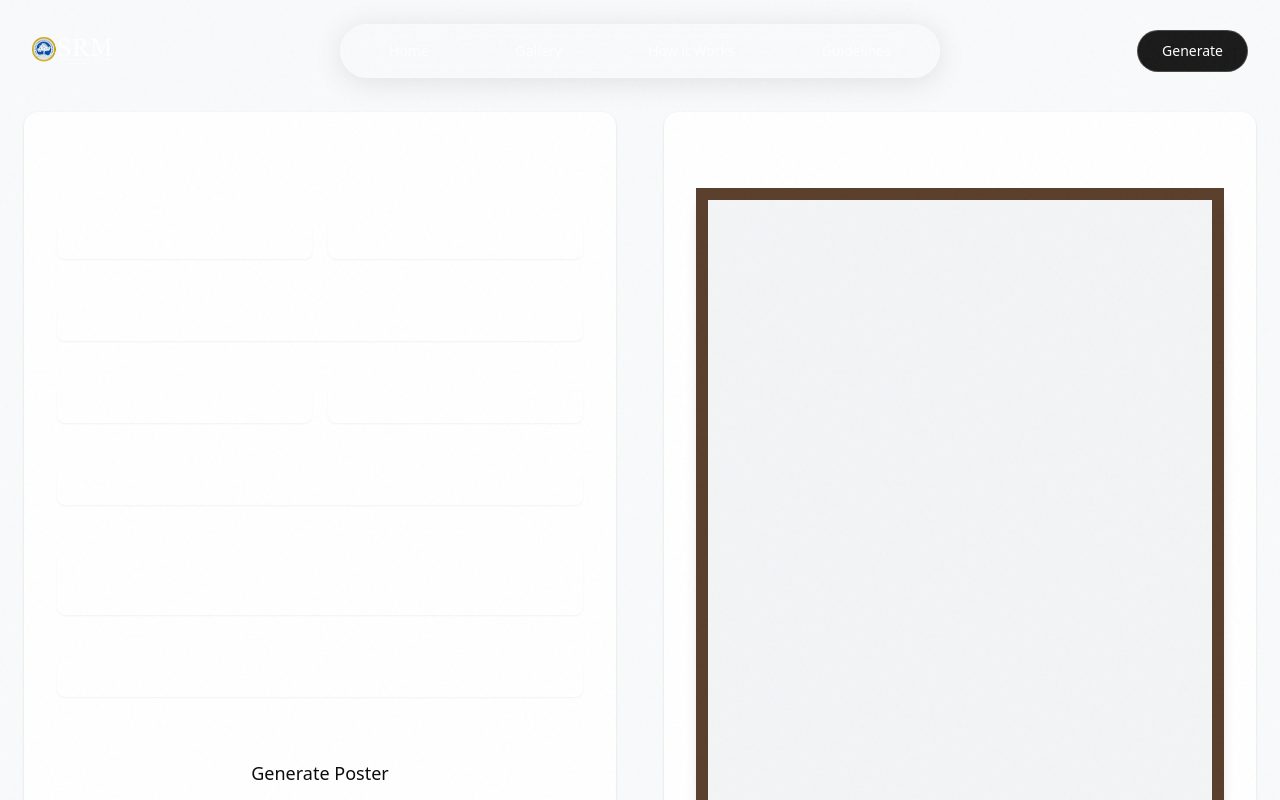
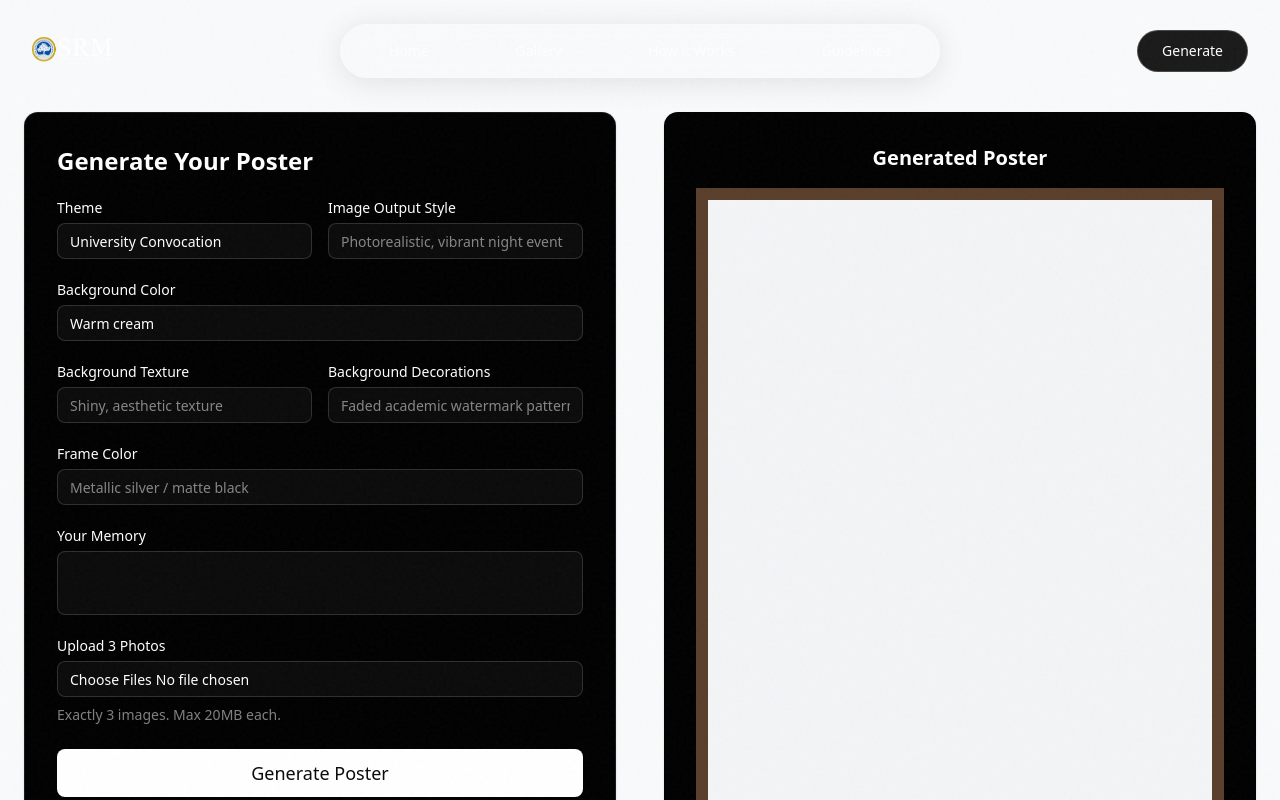
Before and after one commit to team-envision/envision-milan-portal, a Next.js app in the folder apps/web/: page /generate in a window 1280 px wide. Shown: the top 800 px of the page. Built offline with nearby package versions, Linux system fonts and the light colour scheme.

Commit message:
Update component backgrounds to black for improved contrast; add turbo cache and log files.

```diff
--- a/apps/web/components/generator/GeneratedPreview.tsx
+++ b/apps/web/components/generator/GeneratedPreview.tsx
@@ -7,7 +7,7 @@ export default function GeneratedPreview() {
   const { state } = useGenerator();
 
   return (
-    <div className="bg-white p-8 rounded-xl shadow-sm flex flex-col items-center">
+    <div className="bg-black p-8 rounded-xl shadow-sm flex flex-col items-center">
       <h2 className="text-xl font-semibold mb-4">Generated Poster</h2>
 
       <div className="relative w-full h-screen bg-gray-100 rounded-xl shadow-lg">
--- a/apps/web/components/generator/GeneratorForm.tsx
+++ b/apps/web/components/generator/GeneratorForm.tsx
@@ -169,7 +169,7 @@ export default function GeneratorForm() {
   };
 
   return (
-    <div className="bg-white p-8 rounded-xl shadow-sm border">
+    <div className="bg-black p-8 rounded-xl shadow-sm border">
       <h2 className="text-2xl font-semibold mb-6">Generate Your Poster</h2>
 
       <Form {...form}>
--- a/apps/web/components/hero/AboutPortal.tsx
+++ b/apps/web/components/hero/AboutPortal.tsx
@@ -17,7 +17,7 @@ export default function AboutPortal() {
           </g>
           <defs>
             <clipPath id="clip0_2002_167">
-              <rect width="367" height="316" fill="white"/>
+              <rect width="367" height="316" fill="black"/>
             </clipPath>
           </defs>
         </svg>
```
